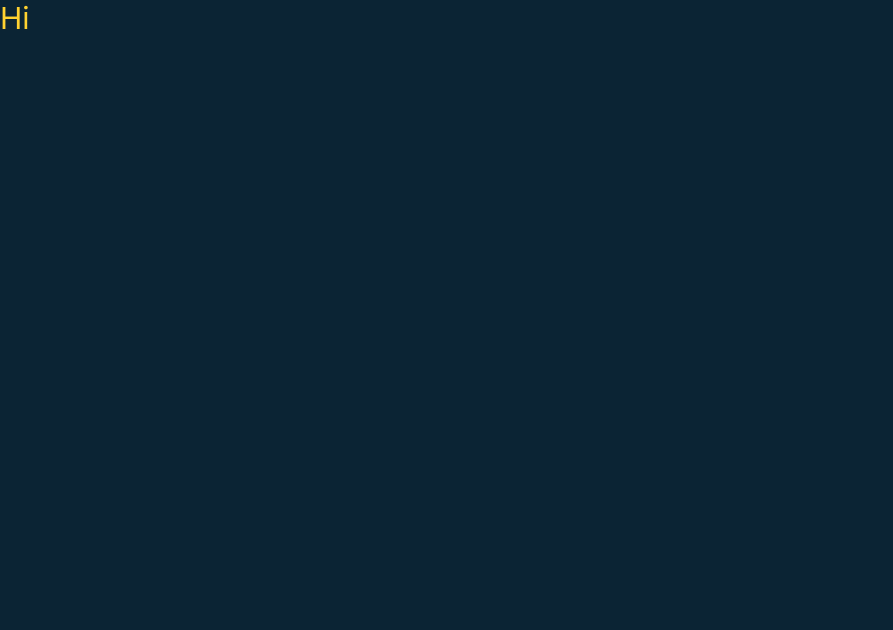
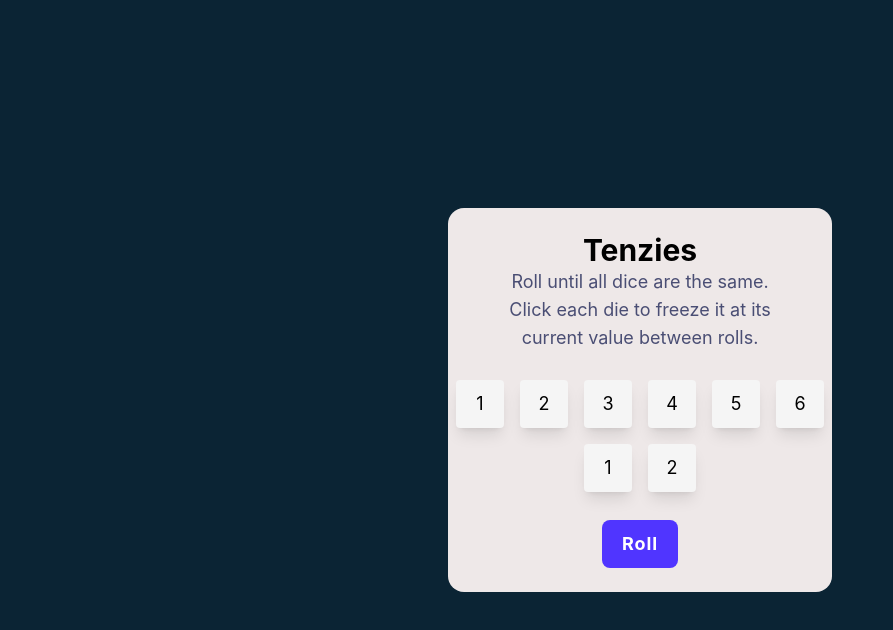
Before and after one commit to Graph2020/Tenzies, a React (Vite) app: page / in a window 1280 px wide. Shown: the top 630 px of the page, without its empty margins (0-893 px from the left). Built offline with nearby package versions, Linux system fonts and the light colour scheme.

Commit message:
add pretter tailwind, add design

```diff
--- a/package.json
+++ b/package.json
@@ -24,6 +24,8 @@
     "eslint-plugin-react-hooks": "^7.0.1",
     "eslint-plugin-react-refresh": "^0.5.2",
     "globals": "^17.4.0",
+    "prettier": "^3.8.1",
+    "prettier-plugin-tailwindcss": "^0.7.2",
     "vite": "^8.0.1"
   }
 }
--- a/src/App.jsx
+++ b/src/App.jsx
@@ -1,7 +1,33 @@
+import Die from "./components/Die";
 function App() {
   return (
-    <main className="min-h-screen w-full bg-[#0B2434]">
-      <h1 className="text-3xl text-amber-300">Hi</h1>
+    <main className="flex min-h-screen w-full items-center justify-center bg-[#0B2434]">
+      <div className="flex h-96 w-72 flex-col items-center justify-center gap-7 rounded-2xl bg-[#eee8e8] px-2 py-4 sm:size-80 md:size-96">
+        {/* Text content */}
+        <div className="text-center md:w-72">
+          <h1 className="text-secondary text-2xl font-bold md:text-3xl">
+            Tenzies
+          </h1>
+          <p className="text-[#4A4E74] md:text-lg">
+            Roll until all dice are the same. Click each die to freeze it at its
+            current value between rolls.
+          </p>
+        </div>
+        {/* dices */}
+        <div className="flex flex-wrap justify-center gap-4">
+          <Die value={1} />
+          <Die value={2} />
+          <Die value={3} />
+          <Die value={4} />
+          <Die value={5} />
+          <Die value={6} />
+          <Die value={1} />
+          <Die value={2} />
+        </div>
+        <button className="rounded-lg bg-[#5035FF] px-5 py-2.5 text-lg font-bold tracking-wider text-white">
+          Roll
+        </button>
+      </div>
     </main>
   );
 }
--- /dev/null
+++ b/src/components/Die.jsx
@@ -0,0 +1,5 @@
+function Die({ value }) {
+  return <button className="die">{value}</button>;
+}
+
+export default Die;
--- a/src/index.css
+++ b/src/index.css
@@ -2,5 +2,9 @@
 
 @theme {
   --color-primary: "#59E391";
-  --color-secondary: "#5035FF";
+  --color-secondary: "#2B283A";
 }
+
+@utility die {
+  @apply text-secondary size-12 rounded-sm bg-[#F5F5F5] text-lg shadow-lg;
+}
```
Also changed, not shown: 2 other files (tests, documents, lock files or other folders).
